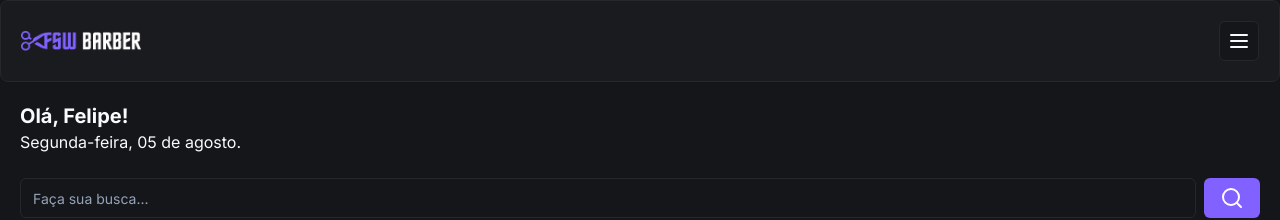
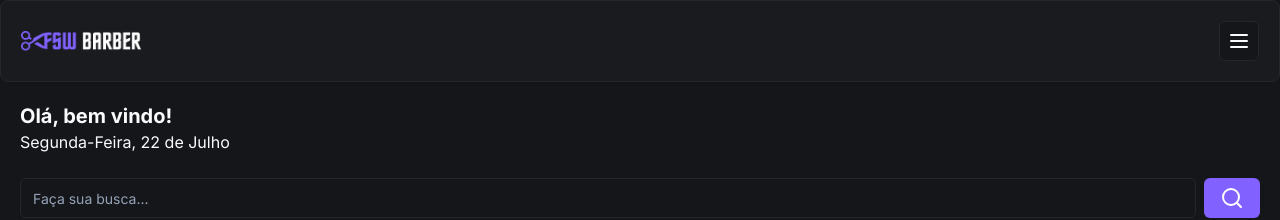
Before and after one commit to felipemotarocha/fullstackweek-barber-v2, a Next.js app: page / in a window 1280 px wide. Shown: the top 220 px of the page. Built offline with nearby package versions, Linux system fonts and the light colour scheme; no server answers; the database is empty.

Commit message:
feat: update welcome message

```diff
--- a/app/page.tsx
+++ b/app/page.tsx
@@ -9,6 +9,8 @@
 import Link from "next/link"
 import { getServerSession } from "next-auth"
 import { authOptions } from "./_lib/auth"
+import { format } from "date-fns"
+import { ptBR } from "date-fns/locale"
 
 const Home = async () => {
   const session = await getServerSession(authOptions)
@@ -45,8 +47,18 @@
       <Header />
       <div className="p-5">
         {/* TEXTO */}
-        <h2 className="text-xl font-bold">Olá, Felipe!</h2>
-        <p>Segunda-feira, 05 de agosto.</p>
+        <h2 className="text-xl font-bold">
+          Olá, {session?.user ? session.user.name : "bem vindo"}!
+        </h2>
+        <p>
+          <span className="capitalize">
+            {format(new Date(), "EEEE, dd", { locale: ptBR })}
+          </span>
+          <span>&nbsp;de&nbsp;</span>
+          <span className="capitalize">
+            {format(new Date(), "MMMM", { locale: ptBR })}
+          </span>
+        </p>
 
         {/* BUSCA */}
         <div className="mt-6">
```
